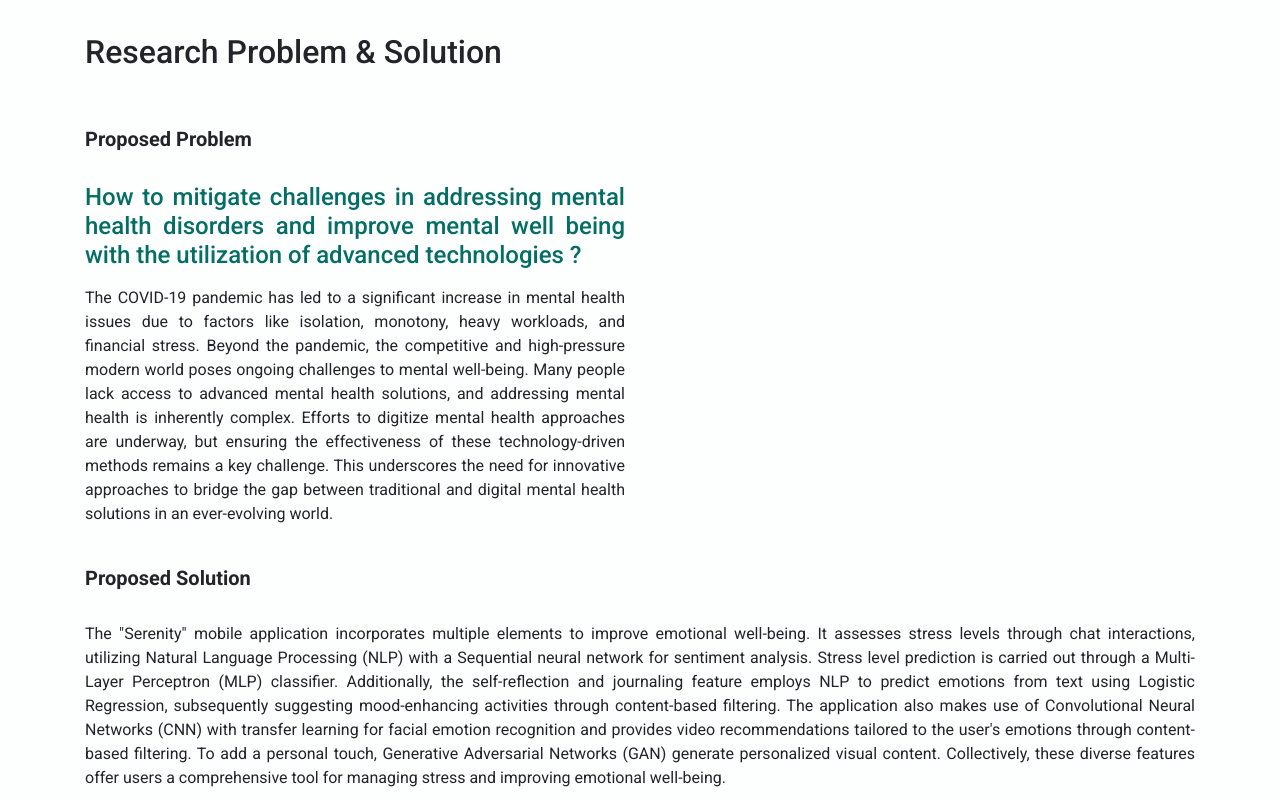
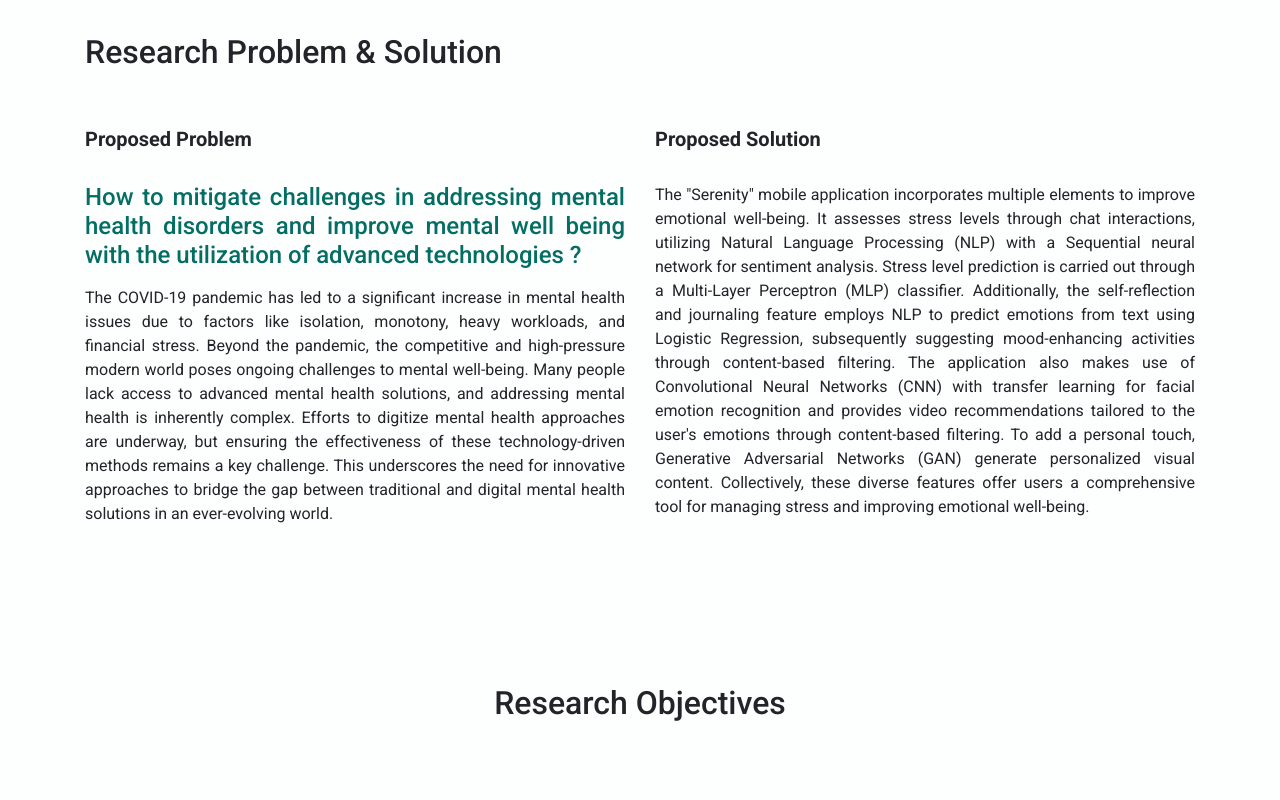
Before and after one commit to Serenity282/Serenity, a plain HTML site: page index.html in a window 1280 px wide. Shown: the part 3200-4000 px from the top of the page. Drawn offline with Linux system fonts and the light colour scheme.

Commit message:
new commit

```diff
--- a/index.html
+++ b/index.html
@@ -243,24 +243,26 @@ Publishing
             </br>
           </div>
 
-          <!-- <div id="project-scope-right" class="col-md-6 col-sm-12 pt-lg-5">
+          <div id="project-scope-right" class="col-md-6 col-sm-12 pt-lg-5">
             <div class="section-left">
-              <div class="section-figure">
-                <iframe width="100%" height="315" src="https://youtu.be/ZWhF5BLAygk"
-                  title="YouTube video player" frameborder="0"
-                  allow="accelerometer; autoplay; clipboard-write; encrypted-media; gyroscope; picture-in-picture"
-                  allowfullscreen></iframe>
-              </div>
-            </div>
-          </div> -->
-        </div>
-        <div>
+              <div>
           <h5><strong>Proposed Solution</strong></h5>
           </br>
           <p style="text-align: justify;">The "Serenity" mobile application incorporates multiple elements to improve emotional well-being. It assesses stress levels through chat interactions, utilizing Natural Language Processing (NLP) with a Sequential neural network for sentiment analysis. Stress level prediction is carried out through a Multi-Layer Perceptron (MLP) classifier. Additionally, the self-reflection and journaling feature employs NLP to predict emotions from text using Logistic Regression, subsequently suggesting mood-enhancing activities through content-based filtering. The application also makes use of Convolutional Neural Networks (CNN) with transfer learning for facial emotion recognition and provides video recommendations tailored to the user's emotions through content-based filtering. To add a personal touch, Generative Adversarial Networks (GAN) generate personalized visual content. Collectively, these diverse features offer users a comprehensive tool for managing stress and improving emotional well-being.
 
           </P>
         </div>
+            </div>
+          </div>
+
+        </div>
+        <!-- <div>
+          <h5><strong>Proposed Solution</strong></h5>
+          </br>
+          <p style="text-align: justify;">The "Serenity" mobile application incorporates multiple elements to improve emotional well-being. It assesses stress levels through chat interactions, utilizing Natural Language Processing (NLP) with a Sequential neural network for sentiment analysis. Stress level prediction is carried out through a Multi-Layer Perceptron (MLP) classifier. Additionally, the self-reflection and journaling feature employs NLP to predict emotions from text using Logistic Regression, subsequently suggesting mood-enhancing activities through content-based filtering. The application also makes use of Convolutional Neural Networks (CNN) with transfer learning for facial emotion recognition and provides video recommendations tailored to the user's emotions through content-based filtering. To add a personal touch, Generative Adversarial Networks (GAN) generate personalized visual content. Collectively, these diverse features offer users a comprehensive tool for managing stress and improving emotional well-being.
+
+          </P>
+        </div> -->
       </div>
       <!-- Research Objectives -->
       <div id="research_objectives" class="sub-section">
```
